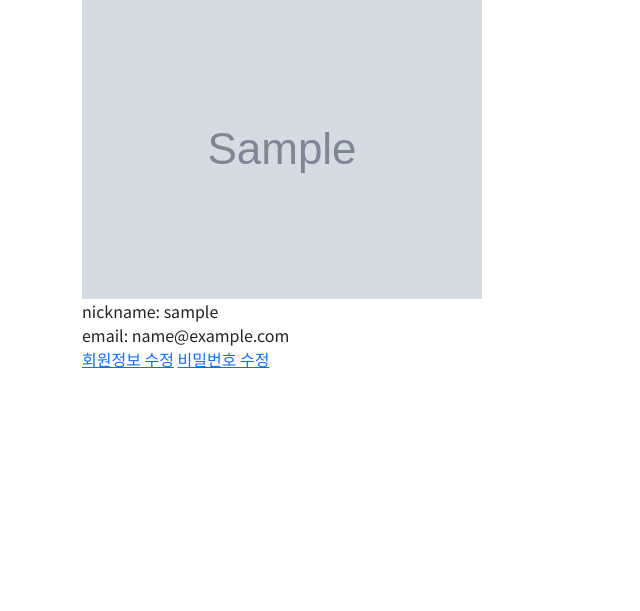
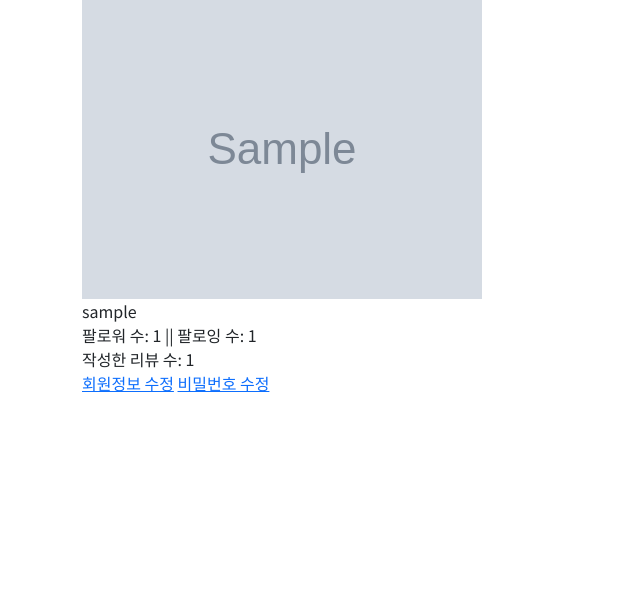
Before and after one commit to sjhmlj/pj_first, a Django app: page /accounts/detail/1/ in a window 1280 px wide. Shown: the part 105-716 px from the top of the page, without its empty margins (0-640 px from the left). Run offline with Django 3.2, Linux system fonts and the light colour scheme; a user stored in the database is signed in; tables that the repository leaves empty hold one stand-in row (values such as "Sample post"); grey boxes marked "Sample" are stand-in pictures; some libraries are stand-ins or nearby versions.

Commit message:
detail-followers,review_number

```diff
--- a/accounts/forms.py
+++ b/accounts/forms.py
@@ -12,6 +12,8 @@ class CustomUserCreationForm(UserCreationForm):
 
 
 class CustomUserChangeForm(UserChangeForm):
+    password = None  ## profile_update에서 password를 없애기 위함. exclude로는 안됨.
+
     class Meta:
         model = get_user_model()
         fields = [
--- a/accounts/templates/accounts/detail.html
+++ b/accounts/templates/accounts/detail.html
@@ -13,12 +13,18 @@
     {% endif %}
   </div>
   <div>
-    nickname:
     {{user.nickname}}
   </div>
   <div>
-    email:
-    {{user.email}}
+    팔로워 수:
+    {{followers_number}}
+    || 팔로잉 수:
+    {{followings_number}}
+  </div>
+  <div>
+    작성한 리뷰 수:
+    {{reviews_number}}
+
   </div>
   <div>
     <a href="{% url 'accounts:profile_update' %}">회원정보 수정</a>
--- a/accounts/urls.py
+++ b/accounts/urls.py
@@ -11,4 +11,5 @@ urlpatterns = [
     path("profile_update/", views.profile_update, name="profile_update"),
     path("password_update/", views.password_update, name="password_update"),
     path("delete/", views.delete, name="delete"),
+    path("follow/<int:pk>", views.follow, name="follow"),
 ]
--- a/accounts/views.py
+++ b/accounts/views.py
@@ -1,4 +1,5 @@
 from ast import Pass
+from imp import get_suffixes
 from django.shortcuts import render, redirect
 from .forms import CustomUserChangeForm, CustomUserCreationForm
 from django.contrib.auth.forms import AuthenticationForm, PasswordChangeForm
@@ -10,6 +11,7 @@ from django.contrib.auth import get_user_model
 from django.contrib import messages
 from django.contrib.auth.decorators import login_required
 from django.contrib.auth import update_session_auth_hash
+from reviews.models import Review
 
 
 def signup(request):
@@ -50,16 +52,23 @@ def logout(request):
     return redirect("reviews:index")
 
 
-@login_required
 def detail(request, pk):
     user = get_object_or_404(get_user_model(), pk=pk)
+    followers_number = user.followers.count()
+    followings_number = user.followings.count()
+    reviews_number = user.review_set.count()
     context = {
         "user": user,
+        "followers_number": followers_number,
+        "followings_number": followings_number,
+        "reviews_number": reviews_number,
     }
     return render(request, "accounts/detail.html", context)
 
 
+@login_required
 def profile_update(request):
+
     if request.method == "POST":
 
         form = CustomUserChangeForm(request.POST, request.FILES, instance=request.user)
@@ -73,9 +82,11 @@ def profile_update(request):
     context = {
         "form": form,
     }
+    print(form)
     return render(request, "accounts/update.html", context)
 
 
+@login_required
 def password_update(request):
 
     if request.method == "POST":
@@ -92,7 +103,7 @@ def password_update(request):
     return render(request, "accounts/update.html", context)
 
 
-
+@login_required
 def delete(request):
     try:
         request.user.delete()
@@ -102,3 +113,17 @@ def delete(request):
         messages.error(request, "error")
         return render(request, "reviews:index")
     return redirect("reviews:index")
+
+
+@login_required
+def follow(request, pk):
+    user = get_object_or_404(get_user_model, id=pk)
+    if user == request.user:
+        messages.warning("자신을 팔로우할 수 없습니다")
+    else:
+        if request.user in user.followers.all():
+            user.followers.remove(request.user)
+        else:
+            user.followers.add(request.user)
+
+    return redirect("account:detail", pk)
```
Also changed, not shown: accounts/static/images/profile_images/no-avatar.png, accounts/templates/accounts/update.html (line endings or trailing spaces), 1 other file.
